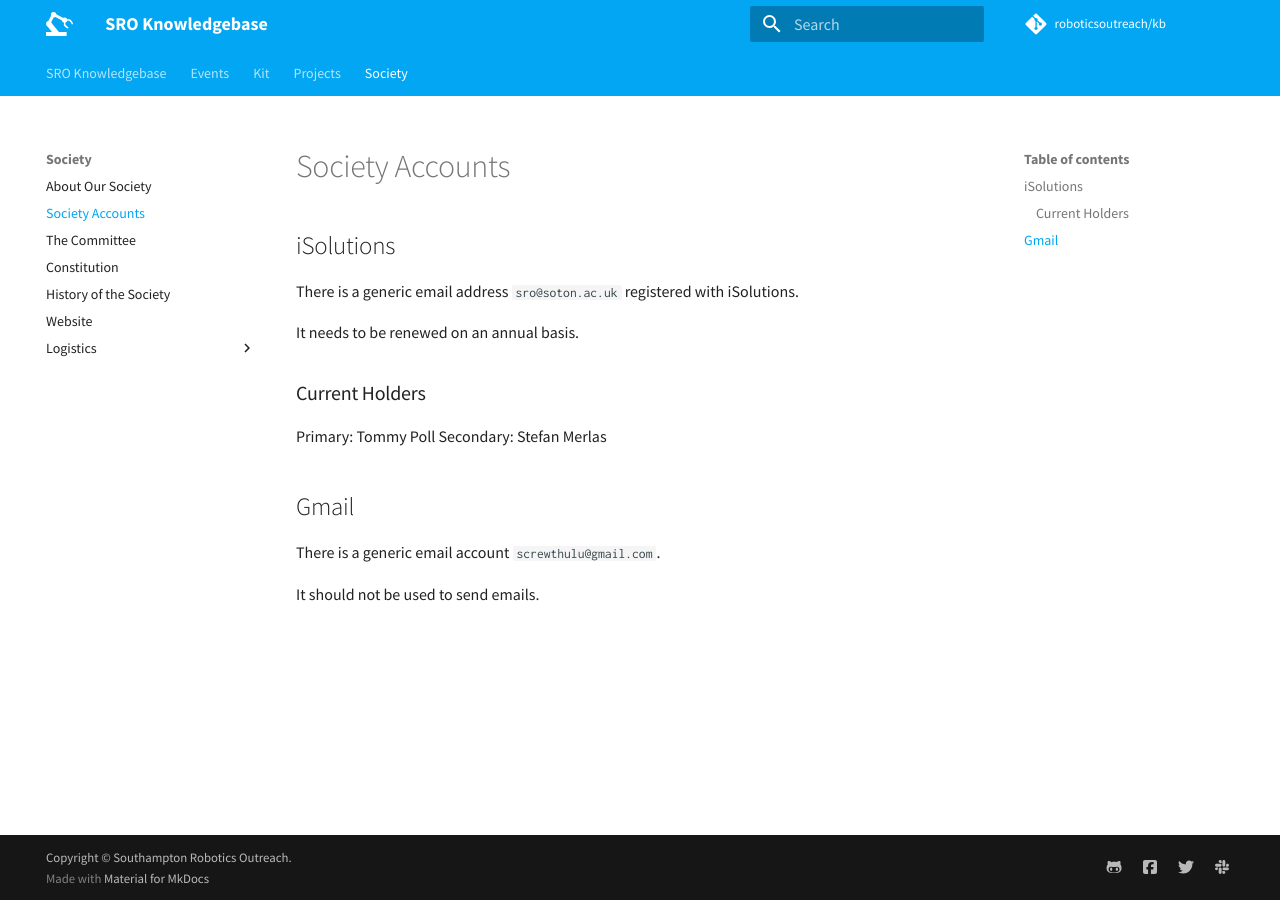
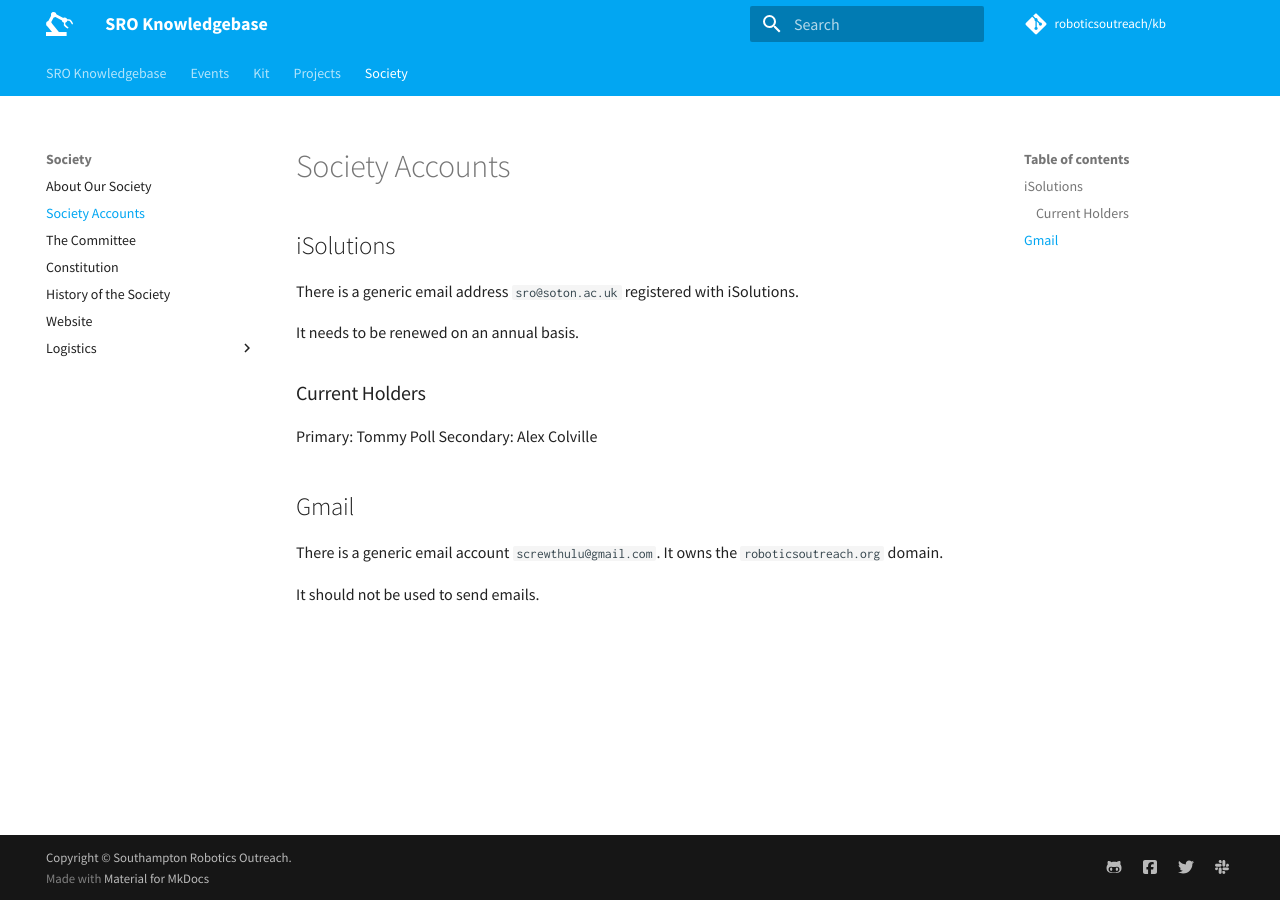
Before and after one commit to roboticsoutreach/kb, an MkDocs documentation site: the page built from docs/society/accounts.md, in a window 1280 px wide. Built offline with MkDocs 1.6.1 and Material for MkDocs 9.7.7, drawn with Linux system fonts in a browser that asks for light colours; comment, search, counter and statistics services are not loaded.

Commit message:
Update account holders + meeting day

```diff
--- a/docs/society/accounts.md
+++ b/docs/society/accounts.md
@@ -9,10 +9,11 @@ It needs to be renewed on an annual basis.
 ### Current Holders
 
 Primary: Tommy Poll
-Secondary: Stefan Merlas
+Secondary: Alex Colville
 
 ## Gmail
 
 There is a generic email account `screwthulu@gmail.com`.
+It owns the `roboticsoutreach.org` domain.
 
 It should not be used to send emails.
```
Also changed, not shown: docs/society/logistics/meetings.md (+1 -1 lines).
